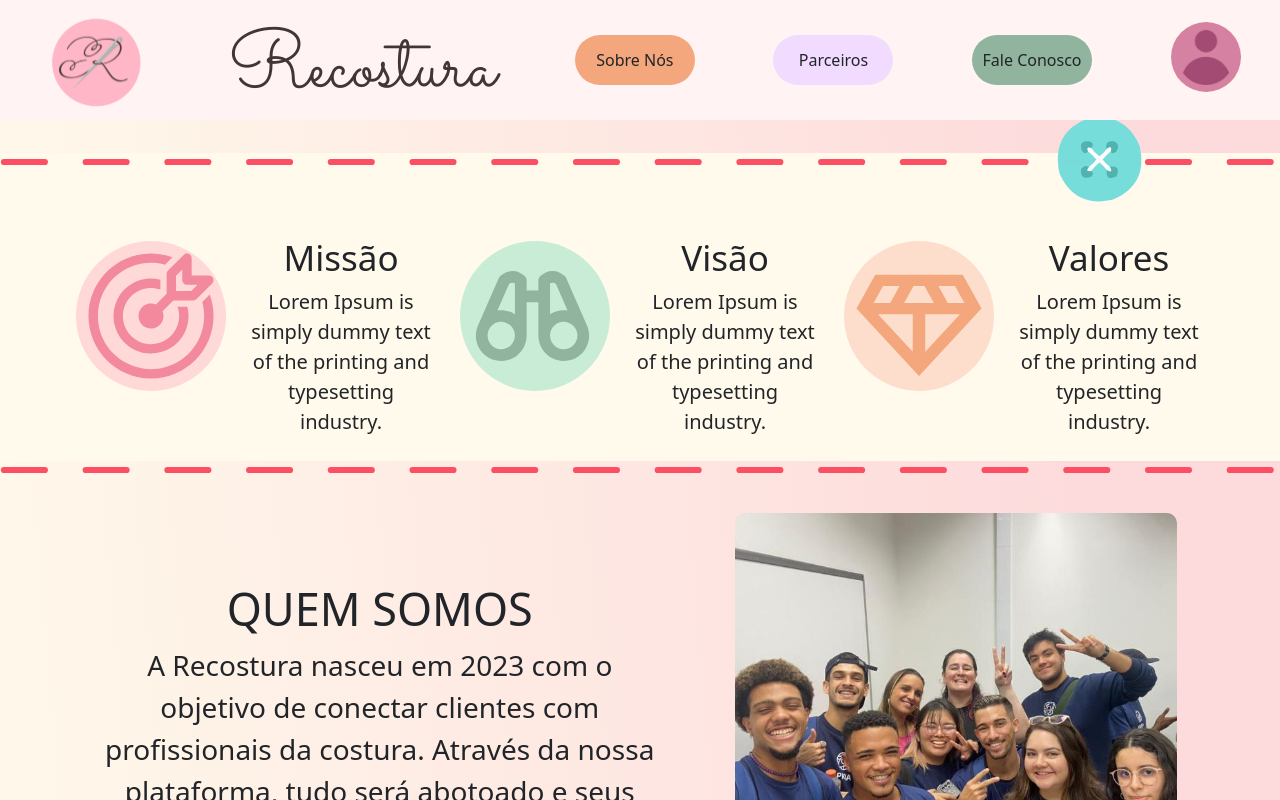
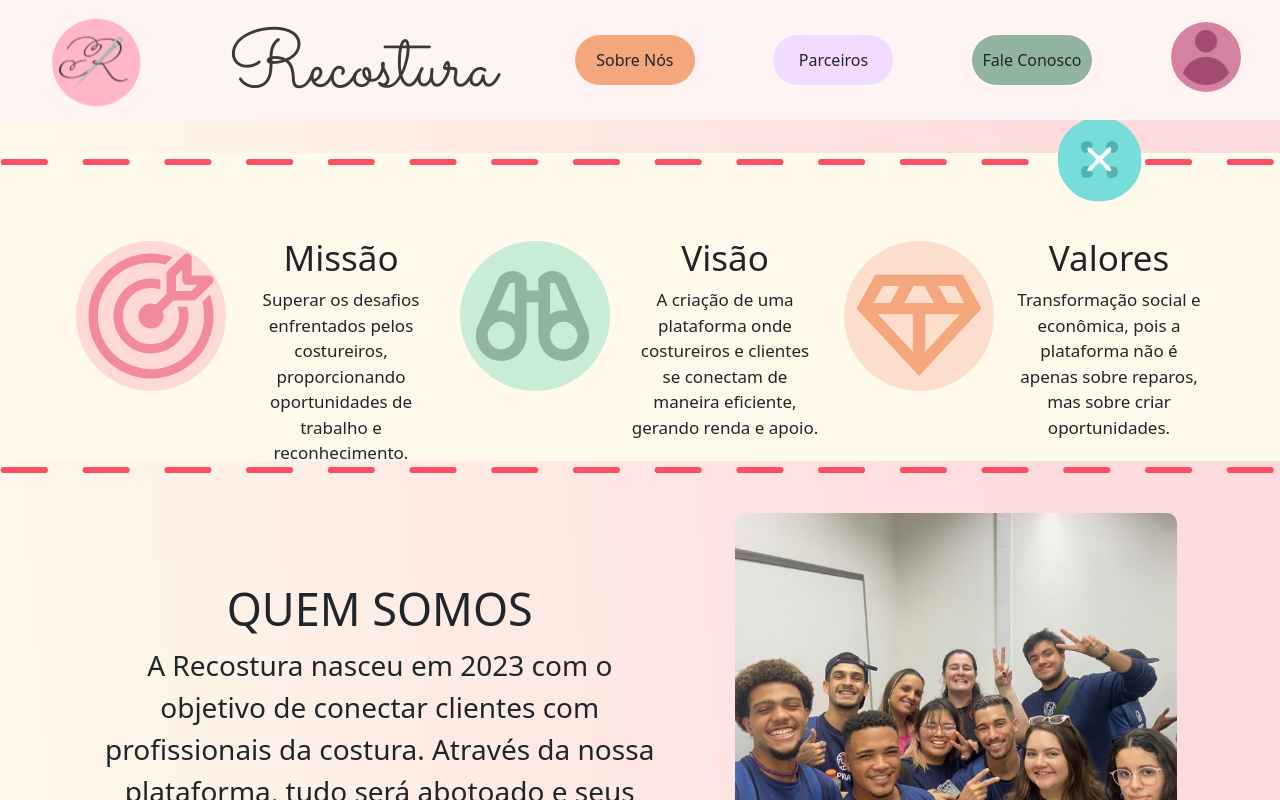
Before and after one commit to Recostura/FrontRecostura, a React (Create React App) app: page /SobreNos in a window 1280 px wide. Shown: the top 800 px of the page. Built offline with nearby package versions, Linux system fonts and the light colour scheme.

Commit message:
Textos Inseridos - Sobre Nós e Parceiros

```diff
--- a/src/Parceiro.module.css
+++ b/src/Parceiro.module.css
@@ -10,10 +10,10 @@
     color: #413634;
 }
 
-.segundotexto{
+.segundotexto {
     width: 100%;
     height: 300px;
-    background-color: #7BDAD7;
+    background-color: rgba(123, 218, 215, 0.5); /* aqui o último valor (0.7) representa a opacidade */
     font-size: 45px;
     display: flex;
     justify-content: center;
--- a/src/Parceiros.js
+++ b/src/Parceiros.js
@@ -26,27 +26,27 @@ function Parceiros(){
             </div>
             <img src={linha} alt="linha" style={{backgroundColor: '#7BDAD7'}}/>
             <div className={Style.caixaimgedesc}>
-                <p>TESTE</p>
+                <p>Descarte consciente, praticidade e redirecionamento correto.</p>
                 <img src={upcycle} alt="" style={{width: '400px', height: '400px'}}/>
                 <img className={Style.linhacurvada} src={linhacurva} alt="linha"/>
             </div>
             <div className={Style.caixaimgedesc}>
                 <img src={ajeitala} alt="" style={{width: '400px', height: '400px'}}/>
-                <p>TESTE</p>
+                <p> A máquina de costura quebrou? Ajeita Lar arrumou!</p>
                 <img className={Style.linhacurvada} src={linhacurva} alt="linha"/>
             </div>
             <div className={Style.caixaimgedesc}>
-                <p>TESTE</p>
+                <p>A primeira e maior rede de apoio ao empreendedorismo feminino no Brasil</p>
                 <img src={imagem3} alt="" style={{width: '400px', height: '400px'}}/>
                 <img className={Style.linhacurvada} src={linhacurva} alt="linha"/>
             </div>
             <div className={Style.caixaimgedesc}>
                 <img src={imagem4} alt="" style={{width: '400px', height: '400px'}}/>
-                <p>TESTE</p>
+                <p>Acolhimento, valorização profissional e empregabilidade entre mulheres.</p>
                 <img className={Style.linhacurvada} src={linhacurva} alt="linha"/>
             </div>
             <div className={Style.caixaimgedesc}>
-                <p>TESTE</p>
+                <p>Empregabilidade de mulheres refugiadas, solicitantes de refúgio e migrantes no Brasil.</p>
                 <img src={unhcr} alt="" style={{width: '400px', height: '400px'}}/>
             </div>
             <Footer/>
--- a/src/pagesCliente/SobreNos.js
+++ b/src/pagesCliente/SobreNos.js
@@ -18,7 +18,7 @@ import HeaderLogada from '../pages/HeaderLogada';
 import Footer from '../ComponentesIndex/Footer';
 
 function SobreNos() {
-    return(
+    return (
         <main className={Style.sobreNos}>
             <HeaderLogada />
             <dvi className={Style.titulo}>
@@ -33,22 +33,40 @@ function SobreNos() {
                     <div className={Style.caixaprincipal}>
                         <img src={Missao} alt='imagem alvo' />
                         <div className={Style.textMVV}>
+
                             <h3>Missão</h3>
-                            <p>Lorem Ipsum is simply dummy text of the printing and typesetting industry.</p>
+                            <p>Superar os desafios enfrentados
+                                pelos costureiros,
+                                proporcionando oportunidades
+                                de trabalho e reconhecimento.
+                            </p>
+
                         </div>
                     </div>
                     <div className={Style.caixaprincipal}>
                         <img src={Visao} alt='imagem alvo' />
                         <div className={Style.textMVV}>
+
                             <h3>Visão</h3>
-                            <p>Lorem Ipsum is simply dummy text of the printing and typesetting industry.</p>
+                            <p>A criação de uma plataforma
+                                onde costureiros e clientes se
+                                conectam de maneira eficiente,
+                                gerando renda e apoio.
+                            </p>
+
                         </div>
                     </div>
                     <div className={Style.caixaprincipal}>
                         <img src={Valores} alt='imagem alvo' />
                         <div className={Style.textMVV}>
+
                             <h3>Valores</h3>
-                            <p>Lorem Ipsum is simply dummy text of the printing and typesetting industry.</p>
+                            <p>Transformação social e
+                                econômica, pois a plataforma
+                                não é apenas sobre reparos,
+                                mas sobre criar oportunidades.
+                            </p>
+
                         </div>
                     </div>
                 </div>
--- a/src/pagesCliente/css/SobreNos.module.css
+++ b/src/pagesCliente/css/SobreNos.module.css
@@ -71,7 +71,7 @@
 }
 
 .textMVV p{
-    font-size: 20px;
+    font-size: 17px;
 }
 
 .areaQuemSomos{
```
